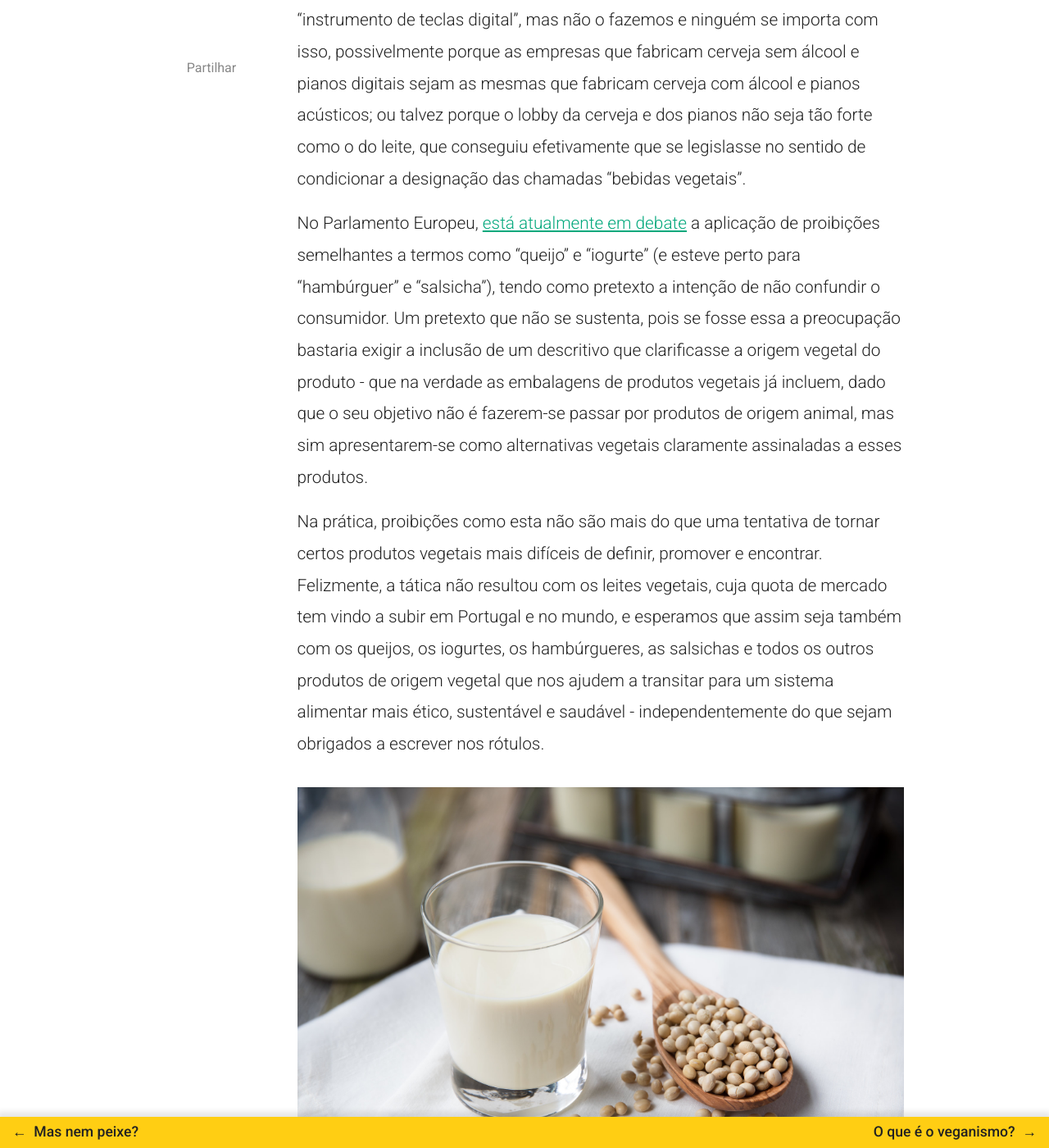
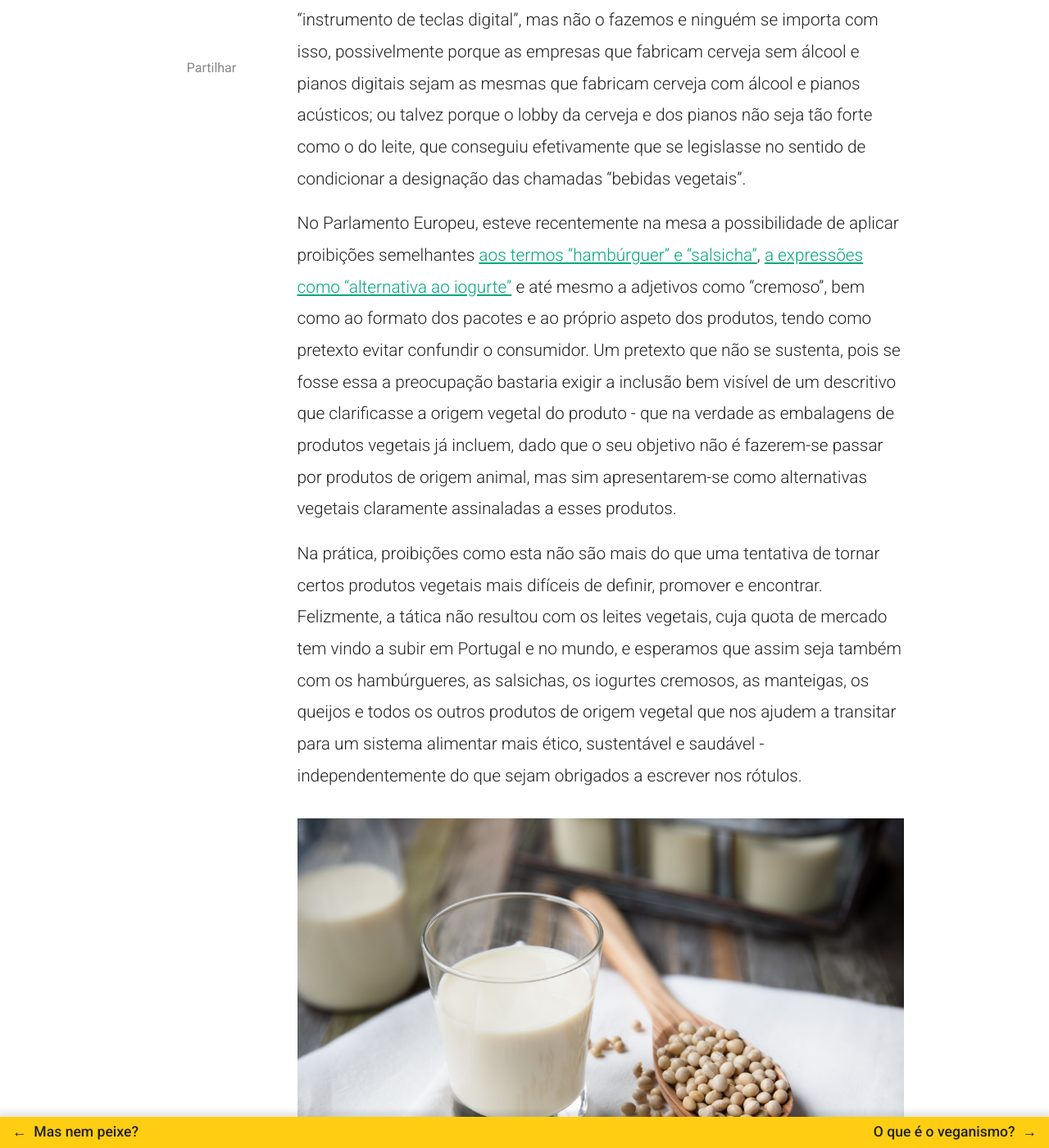
Before and after one commit to veganismosemduvida/veganismosemduvida.github.io, a Jekyll site: the page built from _posts/2021-02-26-nao-se-pode-dizer-leite-de-soja.md, in a window 1280 px wide and 1400 px high, scrolled down 1365 px. Shown: the whole window at 82% size. Built offline with Jekyll 4.4.1, drawn with Linux system fonts in a browser that asks for light colours; nearby versions of some CDN libraries; comment, search, counter and statistics services are not loaded.

Commit message:
Update diary alternatives EU decision

```diff
--- a/_posts/2021-02-26-nao-se-pode-dizer-leite-de-soja.md
+++ b/_posts/2021-02-26-nao-se-pode-dizer-leite-de-soja.md
@@ -23,9 +23,9 @@ E outra coisa não seria de esperar, uma vez que este sentido está consagrado p
 
 Teoricamente, deveríamos designá-los "bebida de malte sem álcool" e "instrumento de teclas digital", mas não o fazemos e ninguém se importa com isso, possivelmente porque as empresas que fabricam cerveja sem álcool e pianos digitais sejam as mesmas que fabricam cerveja com álcool e pianos acústicos; ou talvez porque o lobby da cerveja e dos pianos não seja tão forte como o do leite, que conseguiu efetivamente que se legislasse no sentido de condicionar a designação das chamadas "bebidas vegetais".
 
-No Parlamento Europeu, [está atualmente em debate](https://www.publico.pt/2020/10/23/p3/noticia/parlamento-europeu-decide-hamburguer-vegetariano-hamburguer-1936436) a aplicação de proibições semelhantes a termos como "queijo" e "iogurte" (e esteve perto para "hambúrguer" e "salsicha"), tendo como pretexto a intenção de não confundir o consumidor. Um pretexto que não se sustenta, pois se fosse essa a preocupação bastaria exigir a inclusão de um descritivo que clarificasse a origem vegetal do produto - que na verdade as embalagens de produtos vegetais já incluem, dado que o seu objetivo não é fazerem-se passar por produtos de origem animal, mas sim apresentarem-se como alternativas vegetais claramente assinaladas a esses produtos.
+No Parlamento Europeu, esteve recentemente na mesa a possibilidade de aplicar proibições semelhantes [aos termos "hambúrguer" e "salsicha"](https://www.dinheirovivo.pt/economia/parlamento-europeu-aprova-hamburgueres-vegetarianos-12957675.html), [a expressões como "alternativa ao iogurte"](https://www.veganfoodandliving.com/news/european-parliament-rejects-controversial-dairy-ban-on-plant-based-products/) e até mesmo a adjetivos como "cremoso", bem como ao formato dos pacotes e ao próprio aspeto dos produtos, tendo como pretexto evitar confundir o consumidor. Um pretexto que não se sustenta, pois se fosse essa a preocupação bastaria exigir a inclusão bem visível de um descritivo que clarificasse a origem vegetal do produto - que na verdade as embalagens de produtos vegetais já incluem, dado que o seu objetivo não é fazerem-se passar por produtos de origem animal, mas sim apresentarem-se como alternativas vegetais claramente assinaladas a esses produtos.
 
-Na prática, proibições como esta não são mais do que uma tentativa de tornar certos produtos vegetais mais difíceis de definir, promover e encontrar. Felizmente, a tática não resultou com os leites vegetais, cuja quota de mercado tem vindo a subir em Portugal e no mundo, e esperamos que assim seja também com os queijos, os iogurtes, os hambúrgueres, as salsichas e todos os outros produtos de origem vegetal que nos ajudem a transitar para um sistema alimentar mais ético, sustentável e saudável - independentemente do que sejam obrigados a escrever nos rótulos.
+Na prática, proibições como esta não são mais do que uma tentativa de tornar certos produtos vegetais mais difíceis de definir, promover e encontrar. Felizmente, a tática não resultou com os leites vegetais, cuja quota de mercado tem vindo a subir em Portugal e no mundo, e esperamos que assim seja também com os hambúrgueres, as salsichas, os iogurtes cremosos, as manteigas, os queijos e todos os outros produtos de origem vegetal que nos ajudem a transitar para um sistema alimentar mais ético, sustentável e saudável - independentemente do que sejam obrigados a escrever nos rótulos.
 
 ![[Foto de grãos de soja e do leite produzido a partir deles]](/assets/images/leite_soja.jpg "Grãos de soja e o leite produzido a partir deles")
 <div class="img-caption">Foto de <a href="https://www.kjokkenutstyr.net/">Kjokkenutstyr.net</a>.</div>
```
